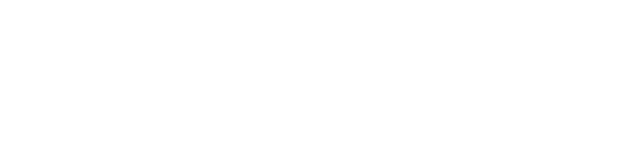
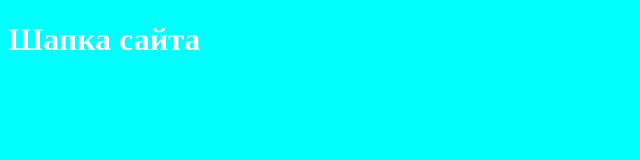
Before and after one commit to Bugalool/github-tutorial, a plain HTML site: page index.html in a window 1280 px wide. Shown: the whole page, without its empty margins (0-640 px from the left). Drawn offline with Linux system fonts and the light colour scheme.

Commit message:
додав заголовок і стилі

```diff
--- a/index.html
+++ b/index.html
@@ -5,8 +5,11 @@
     <meta http-equiv="X-UA-Compatible" content="IE=edge">
     <meta name="viewport" content="width=device-width, initial-scale=1.0">
     <title>Git rules</title>
+
+    <link rel="stylesheet" href="./css/styles.css">
 </head>
 <body>
 
+    <h1>Шапка сайта</h1>
 </body>
 </html>
```
